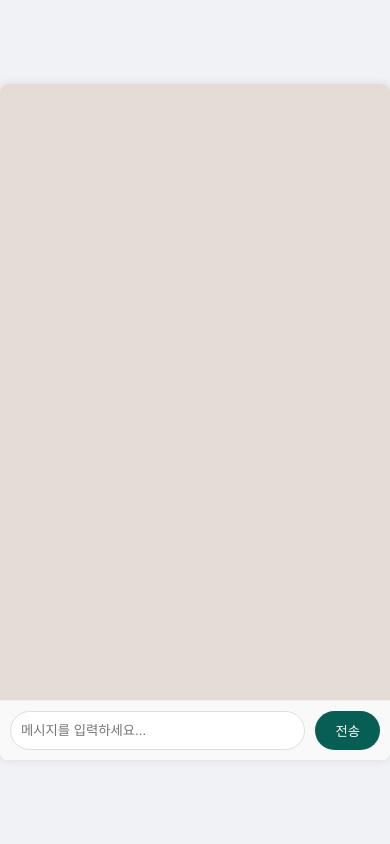
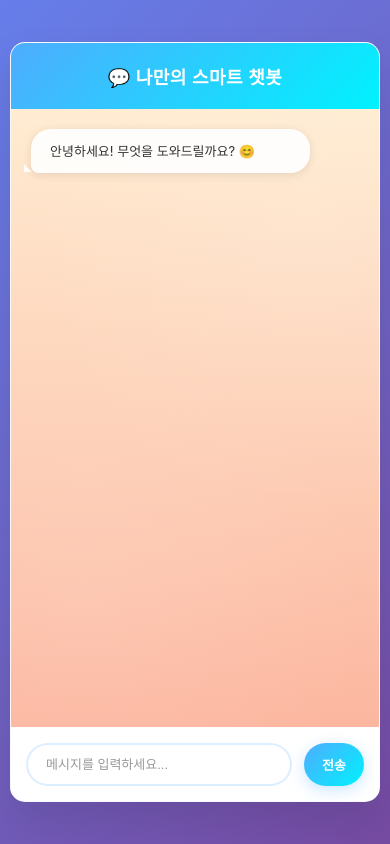
Before and after one commit to JangBogwang/MyChat, a plain HTML site: page FE/index.html in a window 390 px wide. Drawn offline with Linux system fonts and the light colour scheme.

Commit message:
feat: FE 디자인 수정

```diff
--- a/FE/index.html
+++ b/FE/index.html
@@ -7,15 +7,24 @@
     <link rel="stylesheet" href="style.css">
 </head>
 <body>
-    <div class="chat-container">
+ <div class="chat-container">
+        <div class="chat-header">
+            💬 나만의 스마트 챗봇
+        </div>
         <div class="chat-messages" id="chat-messages">
-            <!-- Messages will be displayed here -->
+            <div class="message ai">
+                안녕하세요! 무엇을 도와드릴까요? 😊
+            </div>
+            <div class="typing-indicator" id="typing-indicator">
+                <div class="typing-dot"></div>
+                <div class="typing-dot"></div>
+                <div class="typing-dot"></div>
+            </div>
         </div>
         <div class="chat-input">
             <input type="text" id="message-input" placeholder="메시지를 입력하세요...">
             <button id="send-button">전송</button>
         </div>
-    </div>
     <script src="main.js"></script>
 </body>
 </html>
--- a/FE/style.css
+++ b/FE/style.css
@@ -1,78 +1,264 @@
+* {
+    margin: 0;
+    padding: 0;
+    box-sizing: border-box;
+}
+
 body {
-    font-family: Arial, sans-serif;
+    font-family: -apple-system, BlinkMacSystemFont, 'Segoe UI', Roboto, Oxygen, Ubuntu, Cantarell, sans-serif;
     display: flex;
     justify-content: center;
     align-items: center;
     min-height: 100vh;
-    margin: 0;
-    background-color: #f0f2f5;
+    background: linear-gradient(135deg, #667eea 0%, #764ba2 100%);
+    padding: 20px;
 }
 
 .chat-container {
     width: 100%;
-    max-width: 600px;
-    height: 80vh;
-    background-color: #fff;
-    box-shadow: 0 0 10px rgba(0, 0, 0, 0.1);
+    max-width: 680px;
+    height: 85vh;
+    background: rgba(255, 255, 255, 0.95);
+    backdrop-filter: blur(10px);
+    box-shadow: 0 20px 40px rgba(0, 0, 0, 0.1);
     display: flex;
     flex-direction: column;
-    border-radius: 8px;
+    border-radius: 20px;
     overflow: hidden;
+    border: 1px solid rgba(255, 255, 255, 0.2);
+}
+
+.chat-header {
+    background: linear-gradient(135deg, #4facfe 0%, #00f2fe 100%);
+    padding: 20px;
+    text-align: center;
+    color: white;
+    font-weight: 600;
+    font-size: 18px;
+    letter-spacing: 0.5px;
 }
 
 .chat-messages {
     flex-grow: 1;
     padding: 20px;
     overflow-y: auto;
-    background-color: #e5ddd5;
+    background: linear-gradient(to bottom, #ffecd2 0%, #fcb69f 100%);
+    position: relative;
+}
+
+.chat-messages::before {
+    content: '';
+    position: absolute;
+    top: 0;
+    left: 0;
+    right: 0;
+    bottom: 0;
+    background:
+        radial-gradient(circle at 20% 80%, rgba(255, 255, 255, 0.1) 0%, transparent 50%),
+        radial-gradient(circle at 80% 20%, rgba(255, 255, 255, 0.1) 0%, transparent 50%);
+    pointer-events: none;
 }
 
 .message {
-    margin-bottom: 10px;
-    padding: 8px 12px;
-    border-radius: 15px;
-    max-width: 70%;
+    margin-bottom: 15px;
+    padding: 12px 18px;
+    border-radius: 20px;
+    max-width: 75%;
     word-wrap: break-word;
+    position: relative;
+    font-size: 14px;
+    line-height: 1.4;
+    animation: messageSlideIn 0.3s ease-out;
+    box-shadow: 0 2px 10px rgba(0, 0, 0, 0.1);
+}
+
+@keyframes messageSlideIn {
+    from {
+        opacity: 0;
+        transform: translateY(10px);
+    }
+    to {
+        opacity: 1;
+        transform: translateY(0);
+    }
 }
 
 .message.user {
-    background-color: #dcf8c6;
+    background: linear-gradient(135deg, #4facfe 0%, #00f2fe 100%);
+    color: white;
     align-self: flex-end;
     margin-left: auto;
+    border-bottom-right-radius: 8px;
+    transform: translateX(0);
+}
+
+.message.user::after {
+    content: '';
+    position: absolute;
+    bottom: 0;
+    right: -8px;
+    width: 0;
+    height: 0;
+    border: 8px solid transparent;
+    border-bottom-color: #4facfe;
+    border-right: none;
 }
 
 .message.ai {
-    background-color: #fff;
+    background: rgba(255, 255, 255, 0.9);
+    color: #333;
     align-self: flex-start;
     margin-right: auto;
+    border-bottom-left-radius: 8px;
+    border: 1px solid rgba(255, 255, 255, 0.3);
+}
+
+.message.ai::after {
+    content: '';
+    position: absolute;
+    bottom: 0;
+    left: -8px;
+    width: 0;
+    height: 0;
+    border: 8px solid transparent;
+    border-bottom-color: rgba(255, 255, 255, 0.9);
+    border-left: none;
 }
 
 .chat-input {
     display: flex;
-    padding: 10px;
-    border-top: 1px solid #eee;
-    background-color: #f9f9f9;
+    padding: 20px;
+    background: rgba(255, 255, 255, 0.9);
+    backdrop-filter: blur(10px);
+    border-top: 1px solid rgba(255, 255, 255, 0.2);
+    gap: 12px;
 }
 
 .chat-input input {
     flex-grow: 1;
-    padding: 10px;
-    border: 1px solid #ddd;
-    border-radius: 20px;
-    margin-right: 10px;
+    padding: 14px 20px;
+    border: 2px solid rgba(79, 172, 254, 0.2);
+    border-radius: 25px;
     outline: none;
+    font-size: 14px;
+    background: rgba(255, 255, 255, 0.8);
+    transition: all 0.3s ease;
+}
+
+.chat-input input:focus {
+    border-color: #4facfe;
+    box-shadow: 0 0 0 3px rgba(79, 172, 254, 0.1);
+    background: white;
+}
+
+.chat-input input::placeholder {
+    color: #999;
 }
 
 .chat-input button {
-    padding: 10px 20px;
-    background-color: #075e54;
+    padding: 14px 24px;
+    background: linear-gradient(135deg, #4facfe 0%, #00f2fe 100%);
     color: white;
     border: none;
-    border-radius: 20px;
+    border-radius: 25px;
     cursor: pointer;
     outline: none;
+    font-weight: 600;
+    font-size: 14px;
+    transition: all 0.3s ease;
+    box-shadow: 0 4px 15px rgba(79, 172, 254, 0.3);
 }
 
 .chat-input button:hover {
-    background-color: #054d44;
+    transform: translateY(-2px);
+    box-shadow: 0 6px 20px rgba(79, 172, 254, 0.4);
 }
+
+.chat-input button:active {
+    transform: translateY(0);
+}
+
+/* 스크롤바 스타일링 */
+.chat-messages::-webkit-scrollbar {
+    width: 6px;
+}
+
+.chat-messages::-webkit-scrollbar-track {
+    background: rgba(255, 255, 255, 0.1);
+    border-radius: 3px;
+}
+
+.chat-messages::-webkit-scrollbar-thumb {
+    background: rgba(79, 172, 254, 0.5);
+    border-radius: 3px;
+}
+
+.chat-messages::-webkit-scrollbar-thumb:hover {
+    background: rgba(79, 172, 254, 0.7);
+}
+
+/* 반응형 디자인 */
+@media (max-width: 768px) {
+    body {
+        padding: 10px;
+    }
+
+    .chat-container {
+        height: 90vh;
+        border-radius: 15px;
+    }
+
+    .message {
+        max-width: 85%;
+        font-size: 13px;
+    }
+
+    .chat-input {
+        padding: 15px;
+    }
+
+    .chat-input input,
+    .chat-input button {
+        padding: 12px 18px;
+        font-size: 13px;
+    }
+}
+
+/* 로딩 애니메이션 */
+.typing-indicator {
+    display: none;
+    align-items: center;
+    gap: 4px;
+    padding: 12px 18px;
+    background: rgba(255, 255, 255, 0.9);
+    border-radius: 20px;
+    margin-bottom: 15px;
+    max-width: 75%;
+}
+
+.typing-dot {
+    width: 8px;
+    height: 8px;
+    border-radius: 50%;
+    background-color: #999;
+    animation: typingAnimation 1.4s infinite;
+}
+
+.typing-dot:nth-child(2) {
+    animation-delay: 0.2s;
+}
+
+.typing-dot:nth-child(3) {
+    animation-delay: 0.4s;
+}
+
+@keyframes typingAnimation {
+    0%, 60%, 100% {
+        transform: scale(1);
+        opacity: 0.5;
+    }
+    30% {
+        transform: scale(1.2);
+        opacity: 1;
+    }
+}
```
